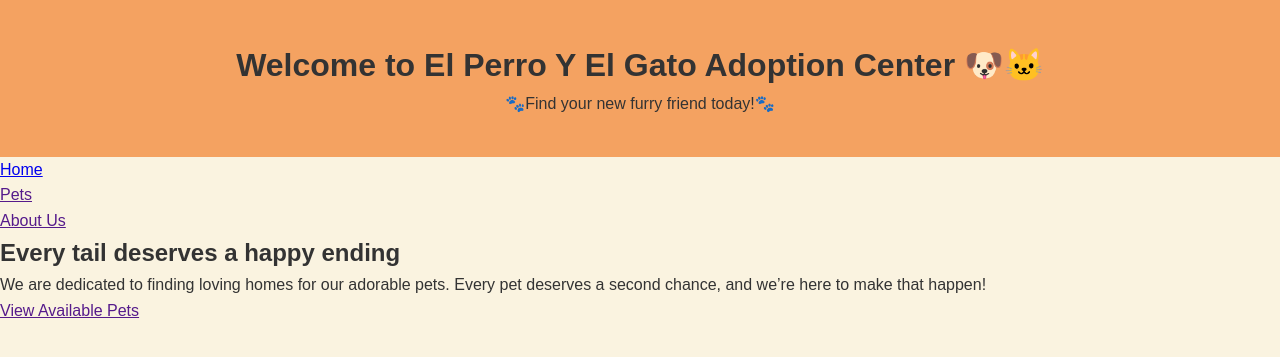
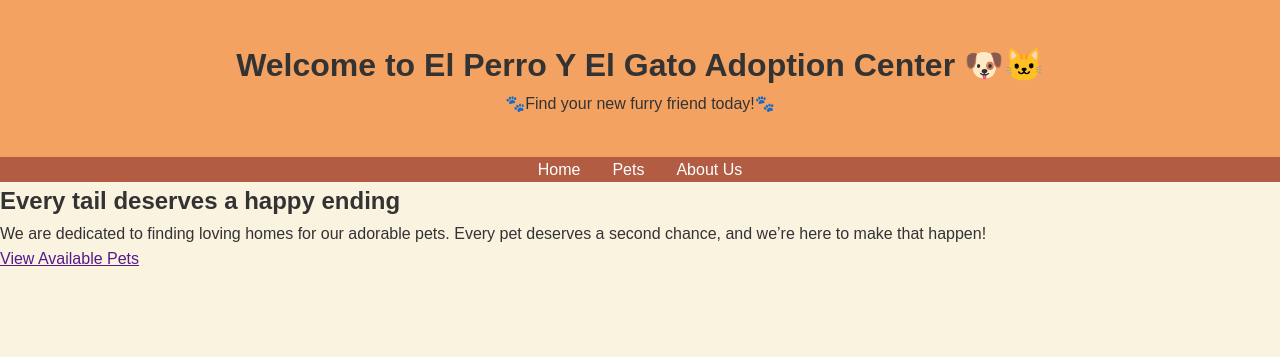
Before and after one commit to PhonsekalLaure/AD-Task-1, a PHP site: page / in a window 1280 px wide. Shown: the top 357 px of the page. Run offline with PHP 8.4, Linux system fonts and the light colour scheme.

Commit message:
feat (styles): add navigation styles for improved layout and user experience

```diff
--- a/assets/css/style.css
+++ b/assets/css/style.css
@@ -16,3 +16,23 @@ body {
     background-color: #FAF3E0 ;
     color: #333333;
 }
+
+nav ul {
+    display: flex;
+    justify-content: center;
+    list-style: none;
+    background: #B35C44 ;
+}
+
+nav ul li {
+    margin: 0 1rem;
+}
+
+nav ul li a {
+    color: #fff;
+    text-decoration: none;
+}
+
+nav ul li a:hover {
+    text-decoration: underline;
+}
```
